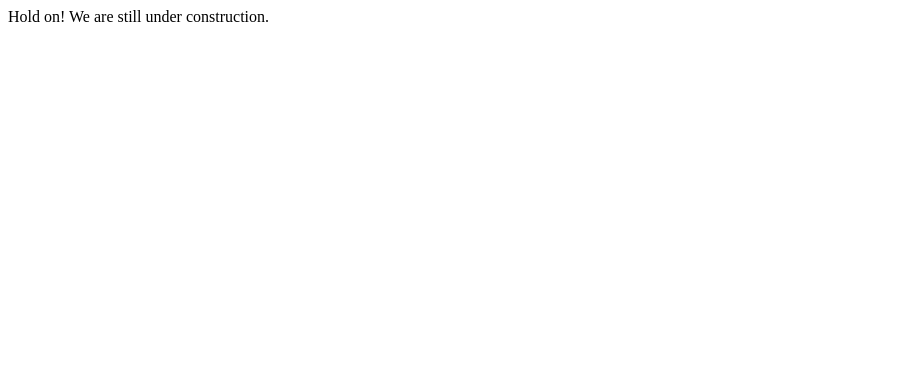
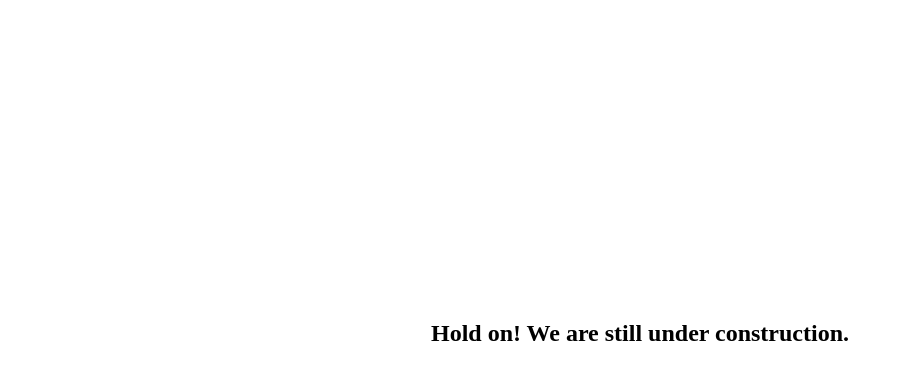
Before and after one commit to remotehost-cloud/remotehost-cloud.github.io, a plain HTML site: page index.html in a window 1280 px wide. Shown: the whole page, without its empty margins (0-903 px from the left). Drawn offline with Linux system fonts and the light colour scheme.

Commit message:
center content

```diff
--- a/index.html
+++ b/index.html
@@ -1,8 +1,15 @@
 <html>
 	<head>
 		<title>RemoteHost</title>
+		<style>
+			center {
+				margin-top: 40vh;
+			}
+		</style>
 	</head>
 	<body>
-		Hold on! We are still under construction.
+		<center>
+			<h2>Hold on! We are still under construction.</h2>
+		</center>
 	</body>
 </html>
```
